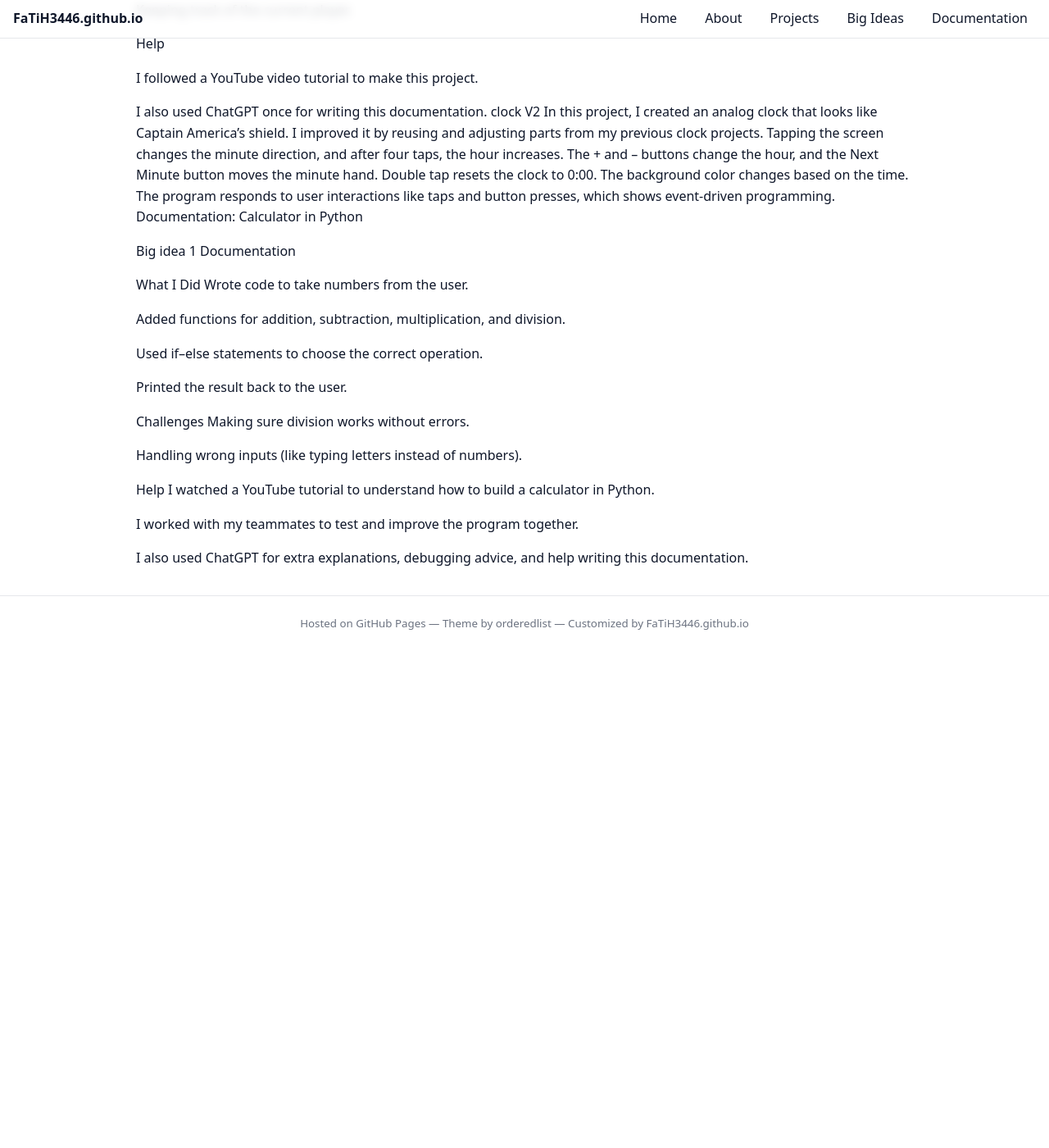
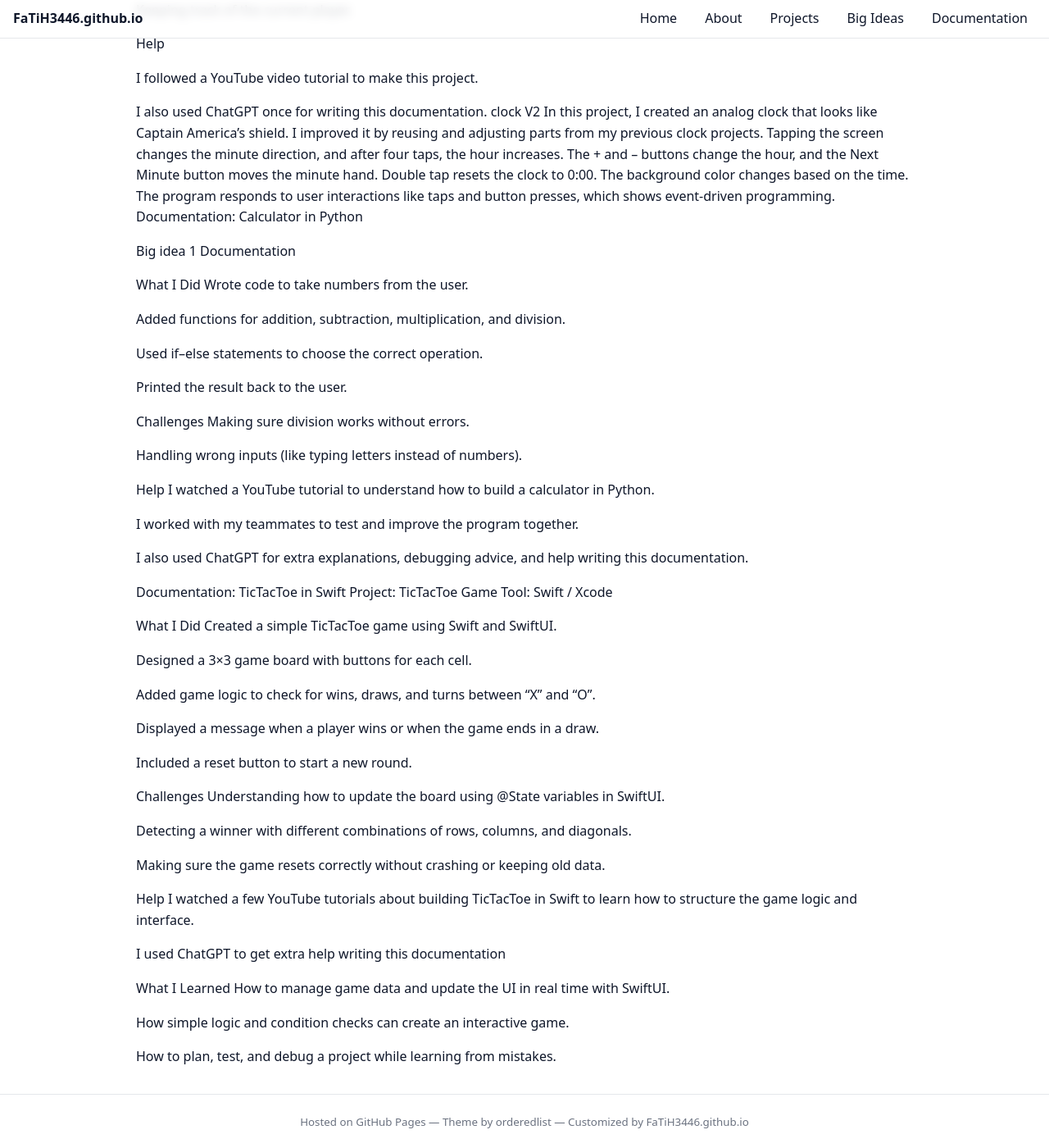
Before and after one commit to FaTiH3446/FaTiH3446.github.io, a Jekyll site: the page built from documentation.md, in a window 1280 px wide and 1400 px high, scrolled down 2093 px. Shown: the whole window at 82% size. Built offline with Jekyll 4.4.1, drawn with Linux system fonts in a browser that asks for light colours; before the commit the page ends 2885 px from its top, so only the background shows below that.

Commit message:
Enhance documentation for TicTacToe project
Added detailed project documentation for TicTacToe game.

```diff
--- a/documentation.md
+++ b/documentation.md
@@ -116,3 +116,37 @@ I watched a YouTube tutorial to understand how to build a calculator in Python.
 I worked with my teammates to test and improve the program together.
 
 I also used ChatGPT for extra explanations, debugging advice, and help writing this documentation.
+
+Documentation: TicTacToe in Swift
+Project: TicTacToe Game
+Tool: Swift / Xcode
+
+What I Did
+Created a simple TicTacToe game using Swift and SwiftUI.
+
+Designed a 3×3 game board with buttons for each cell.
+
+Added game logic to check for wins, draws, and turns between “X” and “O”.
+
+Displayed a message when a player wins or when the game ends in a draw.
+
+Included a reset button to start a new round.
+
+Challenges
+Understanding how to update the board using @State variables in SwiftUI.
+
+Detecting a winner with different combinations of rows, columns, and diagonals.
+
+Making sure the game resets correctly without crashing or keeping old data.
+
+Help
+I watched a few YouTube tutorials about building TicTacToe in Swift to learn how to structure the game logic and interface.
+
+I used ChatGPT to get extra help writing this documentation
+
+What I Learned
+How to manage game data and update the UI in real time with SwiftUI.
+
+How simple logic and condition checks can create an interactive game.
+
+How to plan, test, and debug a project while learning from mistakes.
```
